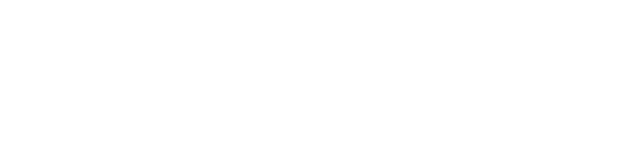
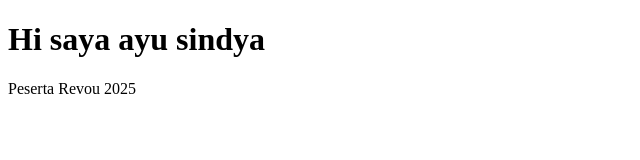
Before and after one commit to ayucindy/CodingCamp-220925-ayusindya, a plain HTML site: page index.html in a window 1280 px wide. Shown: the whole page, without its empty margins (0-640 px from the left). Drawn offline with Linux system fonts and the light colour scheme.

Commit message:
perubahan 1

```diff
--- a/index.html
+++ b/index.html
@@ -3,9 +3,11 @@
 <head>
     <meta charset="UTF-8">
     <meta name="viewport" content="width=device-width, initial-scale=1.0">
-    <title>Document</title>
+    <title>Example</title>
 </head>
 <body>
+    <h1>Hi saya ayu sindya</h1>
+    <p> Peserta Revou 2025</p>
 
 </body>
 </html>
```
